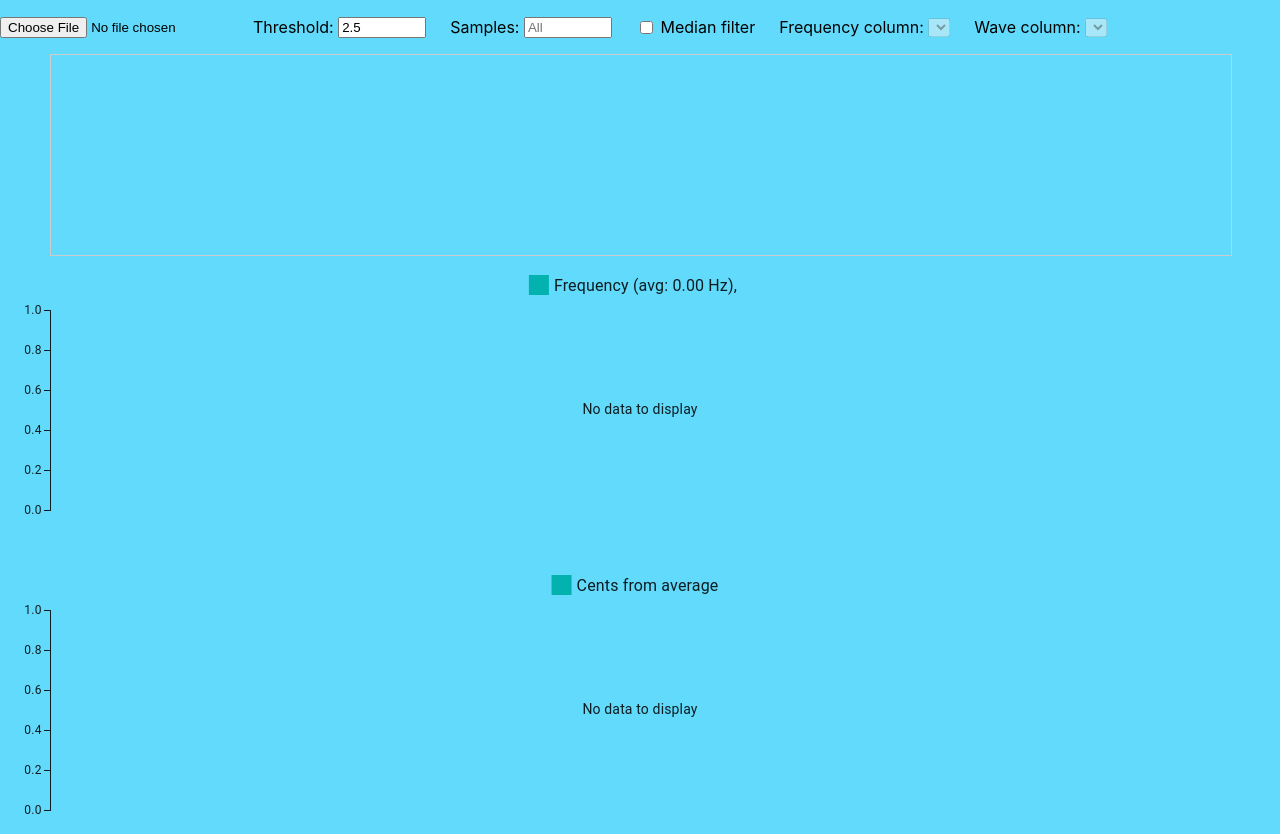
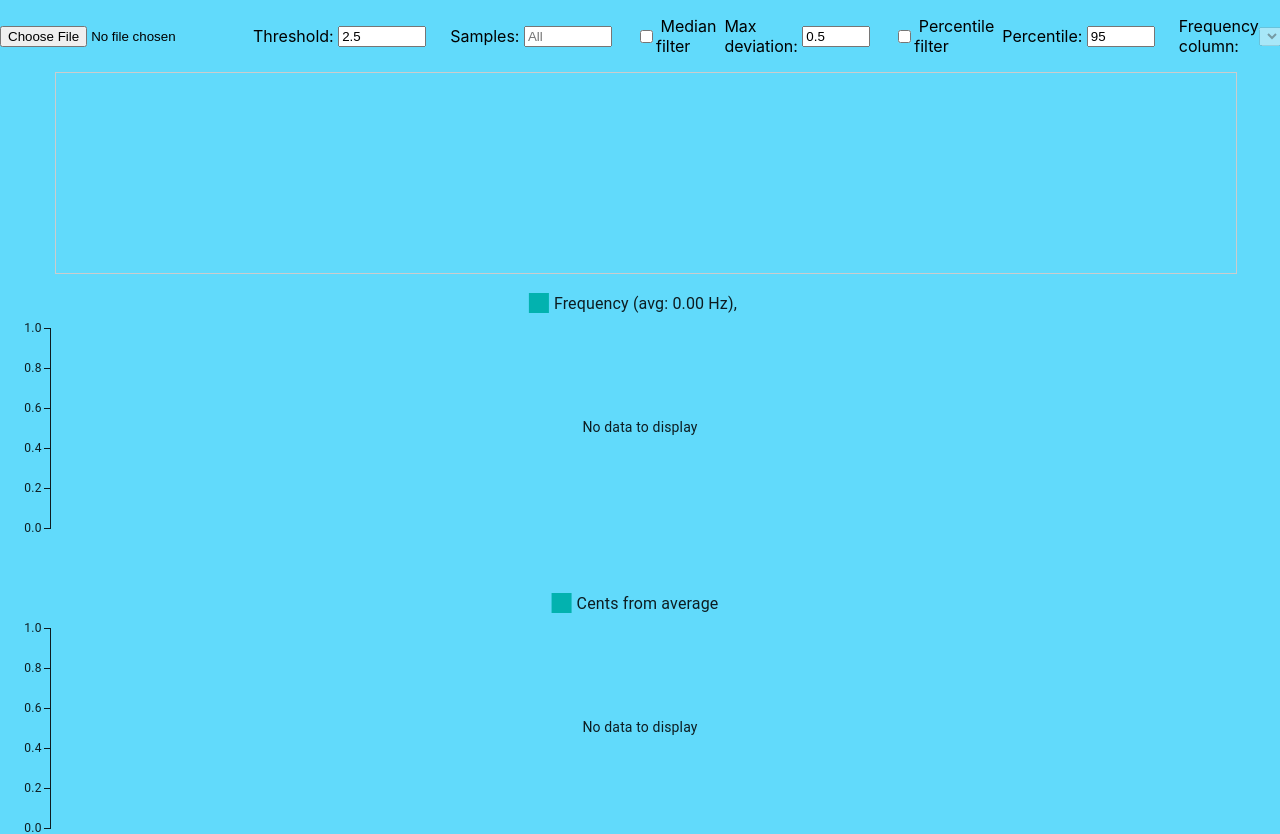
Before and after one commit to xonik/frequency-analyzer, a React (Create React App) app: page / in a window 1280 px wide. Shown: the top 834 px of the page. Built offline with nearby package versions, Linux system fonts and the light colour scheme.

Commit message:
Added a percentile filter to remove high/low values from dataset

```diff
--- a/src/App.tsx
+++ b/src/App.tsx
@@ -3,7 +3,7 @@ import FileUploader from "./components/FileUploader";
 import {
     average,
     calculateFrequencyRateOfChangePercent, centsBetweenFrequencies, CentsEntry,
-    createFrequencyProcessor, filterByMedianDeviation,
+    createFrequencyProcessor, filterByMedianDeviation, filterByPercentile,
     parseLine, Sample, VoltsEntry,
 } from "./logic/calculator";
 import type {
@@ -27,12 +27,15 @@ function App() {
     const [centsDeviationList, setCentsDeviationList] = useState<CentsEntry[]>([]);
     const [voltsDeviationList, setVoltsDeviationList] = useState<VoltsEntry[]>([]);
     const [chartWidth, setChartWidth] = useState(window.innerWidth);
-    const [frequencyColumn, setFrequencyColumn] = useState<number>(1);
-    const [waveColumn, setWaveColumn] = useState<number>(1);
     const [loading, setLoading] = useState(false);
 
+    const [frequencyColumn, setFrequencyColumn] = usePersistedState<number>('frequencyColumn', 1);
+    const [waveColumn, setWaveColumn] = usePersistedState<number>('waveColumn', 1);
     const [sliceLength, setSliceLength] = usePersistedState<string>('sliceLength', '');
     const [medianFilter, setMedianFilter] = usePersistedState<boolean>('medianFilter', false);
+    const [medianDeviation, setMedianDeviation] = usePersistedState<number>('medianDeviation', 0.5);
+    const [percentileFilter, setPercentileFilter] = usePersistedState<boolean>('percentileFilter', false);
+    const [percentile, setPercentile] = usePersistedState<number>('percentile', 95);
     const [threshold, setThreshold] = usePersistedState<number>("threshold", 2.5);
 
     const columnNames = lines.length > 0 ? lines[0].split(',').slice(1) : [];
@@ -73,7 +76,13 @@ function App() {
             }
 
             if (medianFilter) {
-                slicedList = filterByMedianDeviation(slicedList)
+                slicedList = filterByMedianDeviation(slicedList, medianDeviation);
+            }
+
+            if (percentileFilter) {
+                const lowerPercentile = (100-percentile) / 100
+                const upperPercentile = percentile / 100
+                slicedList = filterByPercentile(slicedList, lowerPercentile, upperPercentile);
             }
 
             setFrequencyList(slicedList);
@@ -90,7 +99,7 @@ function App() {
             setRateOfChangeList(calculateFrequencyRateOfChangePercent(slicedList));
             setLoading(false);
         }, 10);
-    }, [lines, threshold, sliceLength, medianFilter, frequencyColumn]);
+    }, [lines, threshold, sliceLength, medianFilter, frequencyColumn, medianDeviation, percentileFilter, percentile]);
 
     useEffect(() => {
         const handleResize = () => setChartWidth(window.innerWidth);
@@ -144,6 +153,36 @@ function App() {
                         />
                         &nbsp;Median filter
                     </label>
+                    <label style={{ marginLeft: 8 }}>
+                        Max deviation:&nbsp;
+                        <input
+                            type="number"
+                            step="0.05"
+                            min="0"
+                            value={medianDeviation}
+                            onChange={e => setMedianDeviation(Number(e.target.value))}
+                            style={{ width: 60 }}
+                        />
+                    </label>
+                    <label style={{ marginLeft: 24 }}>
+                        <input
+                            type="checkbox"
+                            checked={percentileFilter}
+                            onChange={e => setPercentileFilter(e.target.checked)}
+                        />
+                        &nbsp;Percentile filter
+                    </label>
+                    <label style={{ marginLeft: 8 }}>
+                        Percentile:&nbsp;
+                        <input
+                            type="number"
+                            step="1"
+                            min="0"
+                            value={percentile}
+                            onChange={e => setPercentile(Number(e.target.value))}
+                            style={{ width: 60 }}
+                        />
+                    </label>
                     <Dropdown
                         label="Frequency column:"
                         value={frequencyColumn}
@@ -161,8 +200,12 @@ function App() {
                         style={{ marginLeft: 24 }}
                     />
                 </div>
-                <BitmapPlot samples={waveSamples} width={chartWidth - 100} height={200} marginLeft={50}
-                            marginRight={40}/>
+                <BitmapPlot
+                    samples={waveSamples}
+                    width={chartWidth - 100}
+                    height={200}
+                    marginLeft={55}
+                    marginRight={40}/>
                 <CommonLineChart
                     data={frequencyList}
                     yProp="frequency"
--- a/src/logic/calculator.ts
+++ b/src/logic/calculator.ts
@@ -103,9 +103,18 @@ function medianFrequency(entries: FrequencyEntry[]): number {
     }
 }
 
-export function filterByMedianDeviation(entries: FrequencyEntry[]): FrequencyEntry[] {
+export function filterByMedianDeviation(entries: FrequencyEntry[], maxDeviation = 0.5): FrequencyEntry[] {
     const median = medianFrequency(entries);
-    console.log('Median frequency:', median);
     if (isNaN(median) || median === 0) return [];
-    return entries.filter(e => Math.abs(e.frequency - median) / median <= 0.5);
+    return entries.filter(e => Math.abs(e.frequency - median) / median <= maxDeviation);
 }
+
+export function filterByPercentile(entries: FrequencyEntry[], lower = 0.025, upper = 0.975): FrequencyEntry[] {
+    if (entries.length === 0) return [];
+    const sorted = [...entries].sort((a, b) => a.frequency - b.frequency);
+    const lowerIdx = Math.floor(lower * sorted.length);
+    const upperIdx = Math.ceil(upper * sorted.length) - 1;
+    const min = sorted[lowerIdx].frequency;
+    const max = sorted[upperIdx].frequency;
+    return entries.filter(e => e.frequency >= min && e.frequency <= max);
+}
```
